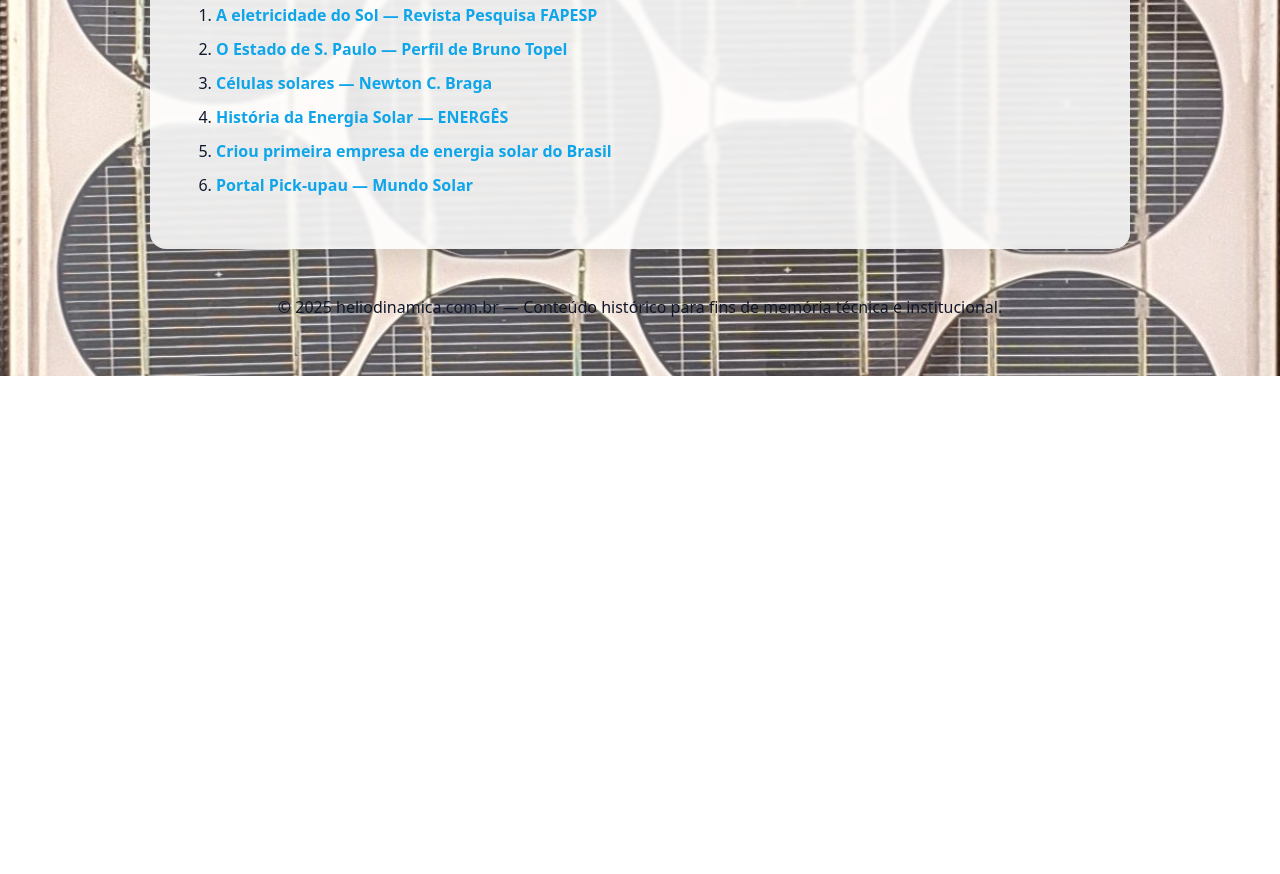
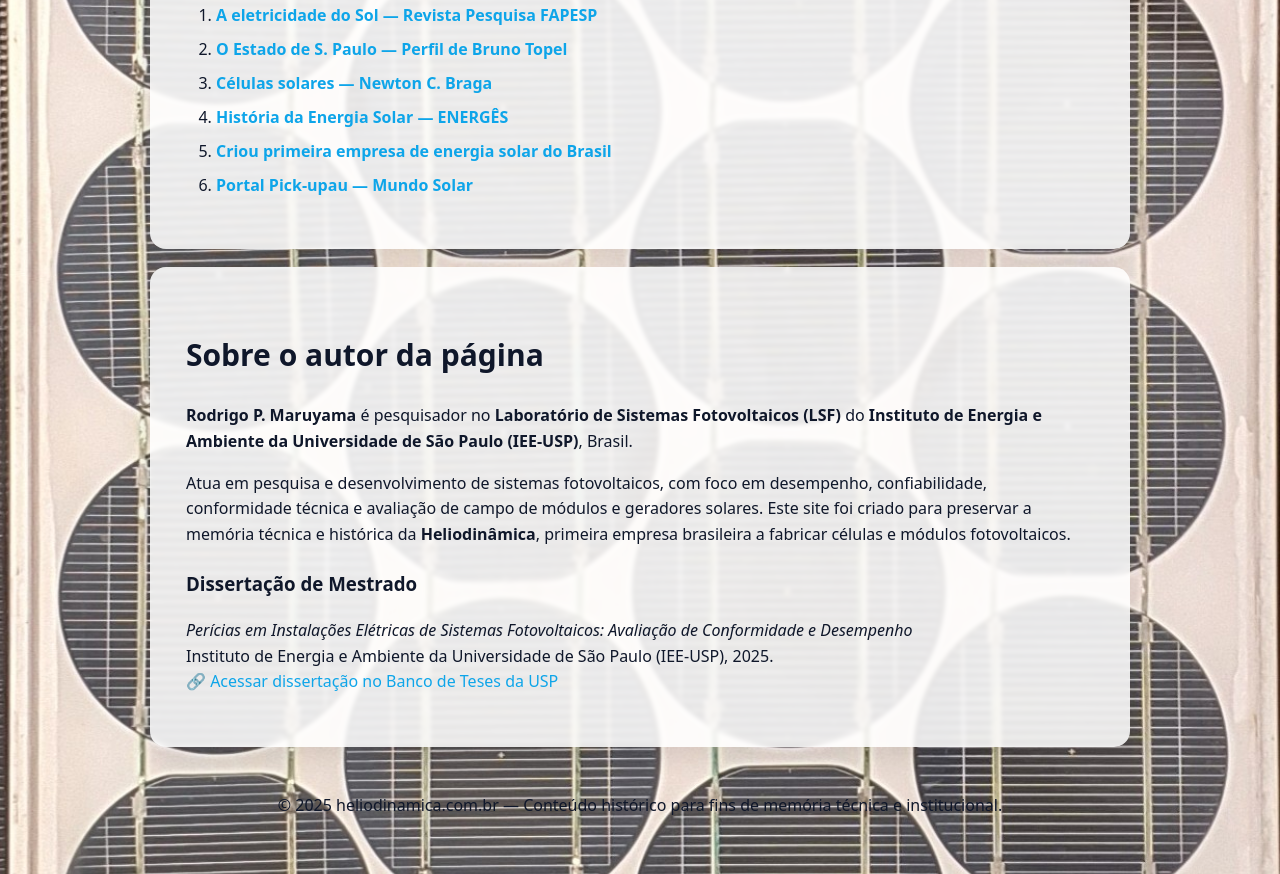
Before and after one commit to rodrigomaruyama/heliodinamica, a plain HTML site: page index.html in a window 1280 px wide. Shown: the part 4471-5345 px from the top of the page. Before the commit the page ends 4847 px from the top, so only its background shows below. Drawn offline with Linux system fonts and the light colour scheme.

Commit message:
Update index.html
adicionei a minha informação

```diff
--- a/index.html
+++ b/index.html
@@ -283,6 +283,38 @@
       </ol>
     </section>
 
+    <!-- SEÇÃO: SOBRE O AUTOR -->
+<section class="panel" id="autor">
+  <div class="autor-container">
+    <div class="autor-text">
+      <h2>Sobre o autor da página</h2>
+
+      <p>
+        <strong>Rodrigo P. Maruyama</strong> é pesquisador no
+        <strong>Laboratório de Sistemas Fotovoltaicos (LSF)</strong> do
+        <strong>Instituto de Energia e Ambiente da Universidade de São Paulo (IEE-USP)</strong>, Brasil.
+      </p>
+
+      <p>
+        Atua em pesquisa e desenvolvimento de sistemas fotovoltaicos, com foco em
+        desempenho, confiabilidade, conformidade técnica e avaliação de campo de módulos e geradores solares.
+        Este site foi criado para preservar a memória técnica e histórica da
+        <strong>Heliodinâmica</strong>, primeira empresa brasileira a fabricar células e módulos fotovoltaicos.
+      </p>
+
+      <h3>Dissertação de Mestrado</h3>
+      <p>
+        <em>Perícias em Instalações Elétricas de Sistemas Fotovoltaicos: Avaliação de Conformidade e Desempenho</em><br>
+        Instituto de Energia e Ambiente da Universidade de São Paulo (IEE-USP), 2025.<br>
+        <a href="https://www.teses.usp.br/teses/disponiveis/3/3143/tde-02062025-105705/pt-br.php"
+           target="_blank" rel="noopener" class="link-tese">
+          🔗 Acessar dissertação no Banco de Teses da USP
+        </a>
+      </p>
+    </div>
+  </div>
+</section>
+
     <footer class="wrap" style="text-align:center; color:#0f172a;">
       © <span id="y"></span> heliodinamica.com.br — Conteúdo histórico para fins de memória técnica e institucional.
     </footer>
```
